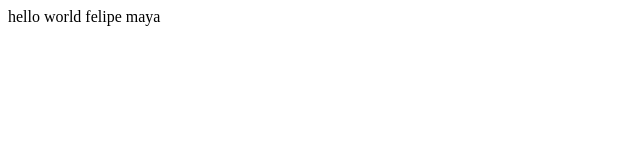
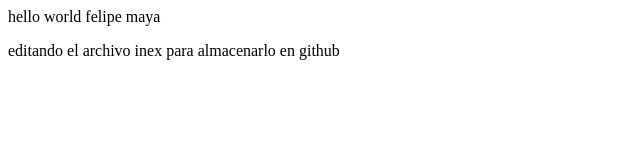
Before and after one commit to felipemaya4/proyectoDemoPrework, a plain HTML site: page index.html in a window 1280 px wide. Shown: the whole page, without its empty margins (0-640 px from the left). Drawn offline with Linux system fonts and the light colour scheme.

Commit message:
modificando valores de el archi index.html

```diff
--- a/index.html
+++ b/index.html
@@ -10,5 +10,8 @@
     <article>
         hello world felipe maya
     </article>
+    <p>
+        editando el archivo inex para almacenarlo en github
+    </p>
 </body>
 </html>
```
